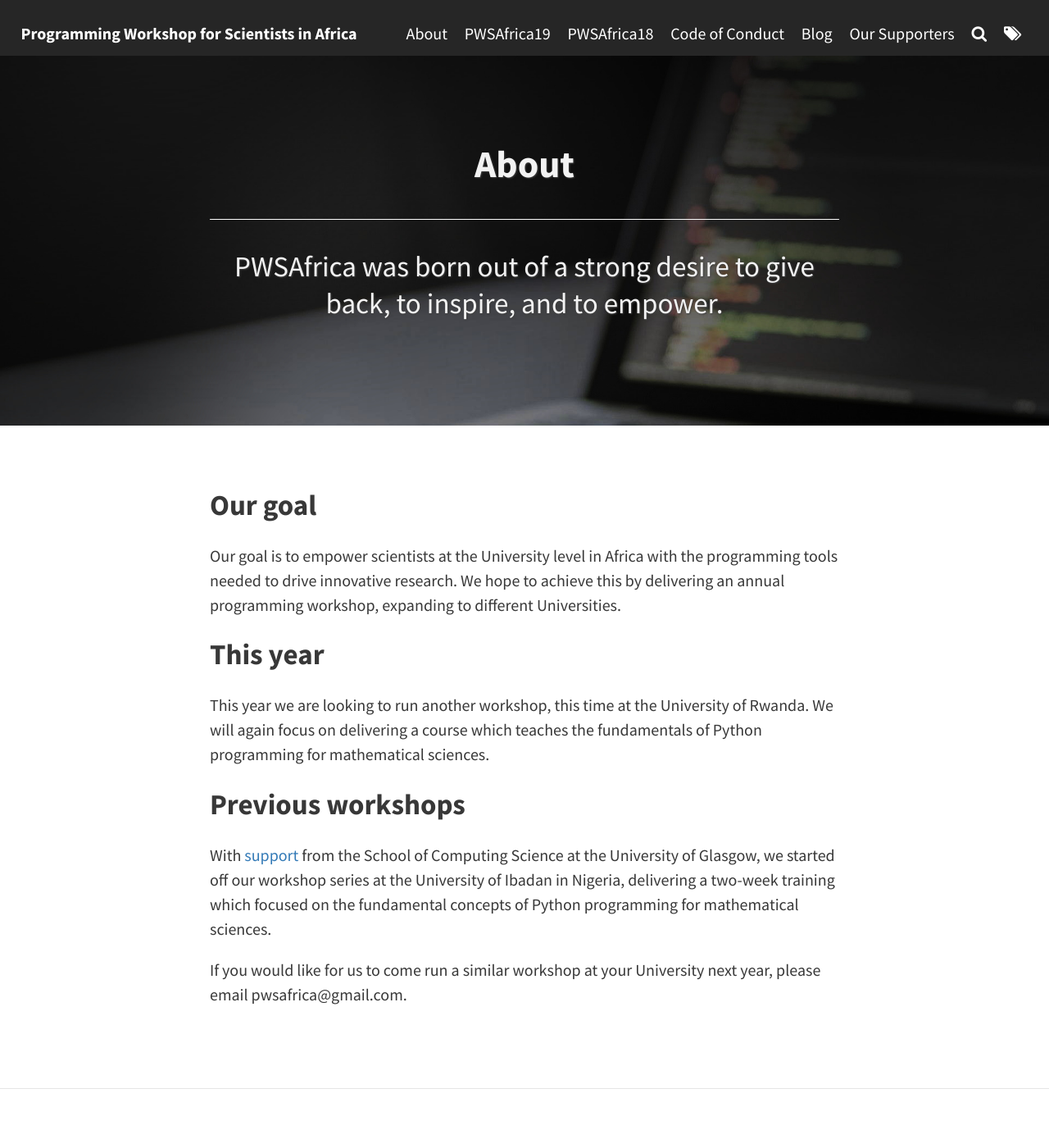
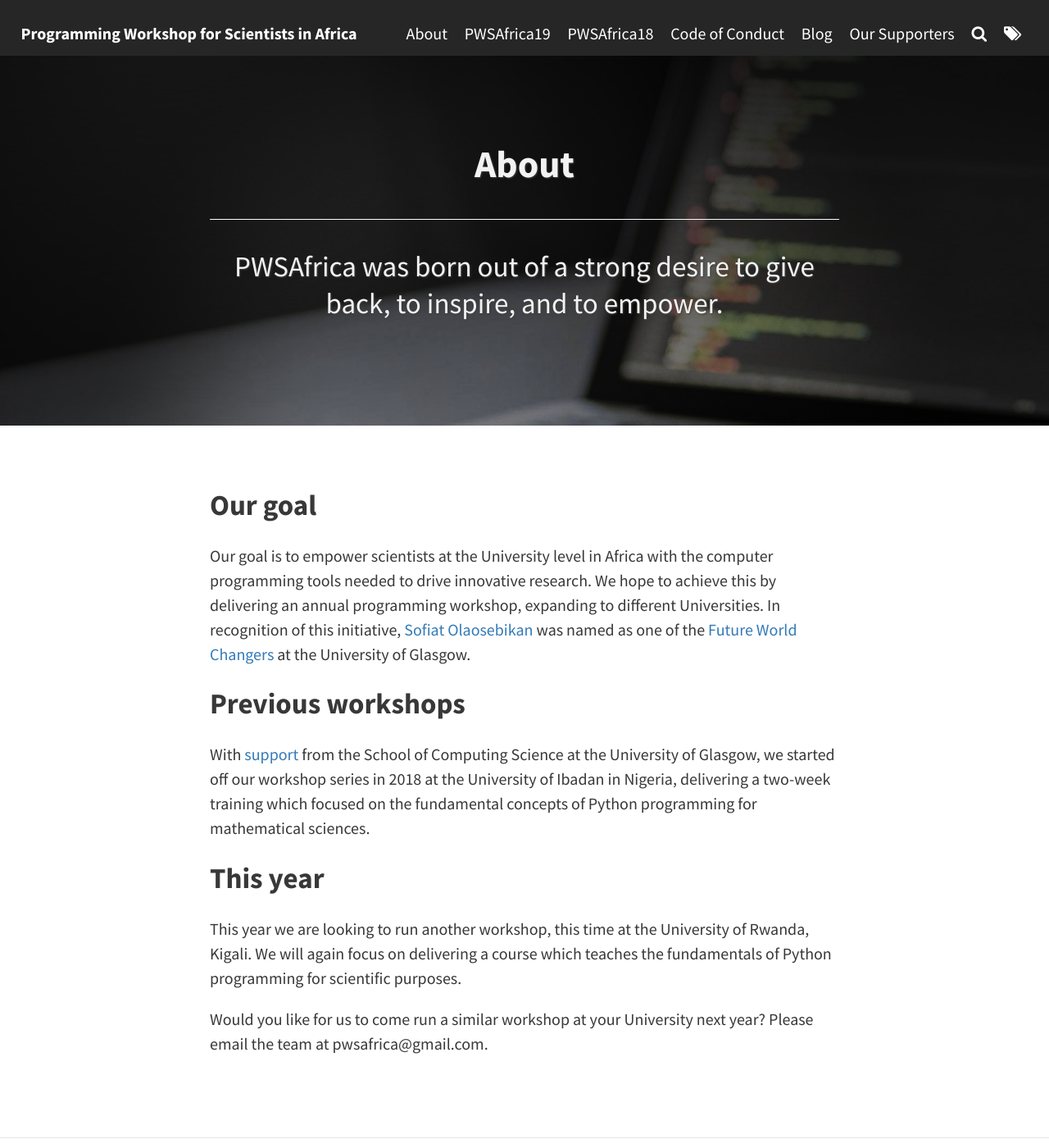
Before and after one commit to pwsafrica/pwsafrica.github.io, a Jekyll site: the page built from pages/1_about.md, in a window 1280 px wide and 1400 px high. Shown: the whole window at 82% size. Built offline with Jekyll 4.4.1, drawn with Linux system fonts in a browser that asks for light colours.

Commit message:
previous workshop before this year

```diff
--- a/pages/1_about.md
+++ b/pages/1_about.md
@@ -7,12 +7,12 @@ feature-img: "assets/img/pexels/computer2-2.jpg"
 ---
 
 ## Our goal
-Our goal is to empower scientists at the University level in Africa with the programming tools needed to drive innovative research. We hope to achieve this by delivering an annual programming workshop, expanding to different Universities.
+Our goal is to empower scientists at the University level in Africa with the computer programming tools needed to drive innovative research. We hope to achieve this by delivering an annual programming workshop, expanding to different Universities. In recognition of this initiative, [Sofiat Olaosebikan](http://dcs.gla.ac.uk/~sofiat) was named as one of the [Future World Changers](https://www.gla.ac.uk/study/studentlife/worldchangers/future/sofiat) at the University of Glasgow.
+
+## Previous workshops
+With [support](https://www.gla.ac.uk/schools/computing/internationalpartners/internationaloutreach/) from the School of Computing Science at the University of Glasgow, we started off our workshop series in 2018 at the University of Ibadan in Nigeria, delivering a two-week training which focused on the fundamental concepts of Python programming for mathematical sciences.
 
 ## This year
-This year we are looking to run another workshop, this time at the University of Rwanda.  We will again focus on delivering a course which teaches the fundamentals of Python programming for mathematical sciences.
+This year we are looking to run another workshop, this time at the University of Rwanda, Kigali.  We will again focus on delivering a course which teaches the fundamentals of Python programming for scientific purposes.
 
-## Previous workshops
-With [support](https://www.gla.ac.uk/schools/computing/internationalpartners/internationaloutreach/) from the School of Computing Science at the University of Glasgow, we started off our workshop series at the University of Ibadan in Nigeria, delivering a two-week training which focused on the fundamental concepts of Python programming for mathematical sciences.
-
-If you would like for us to come run a similar workshop at your University next year, please email <emph> pwsafrica@gmail.com</emph>.
+Would you like for us to come run a similar workshop at your University next year? Please email the team at <emph> pwsafrica@gmail.com</emph>.
```
